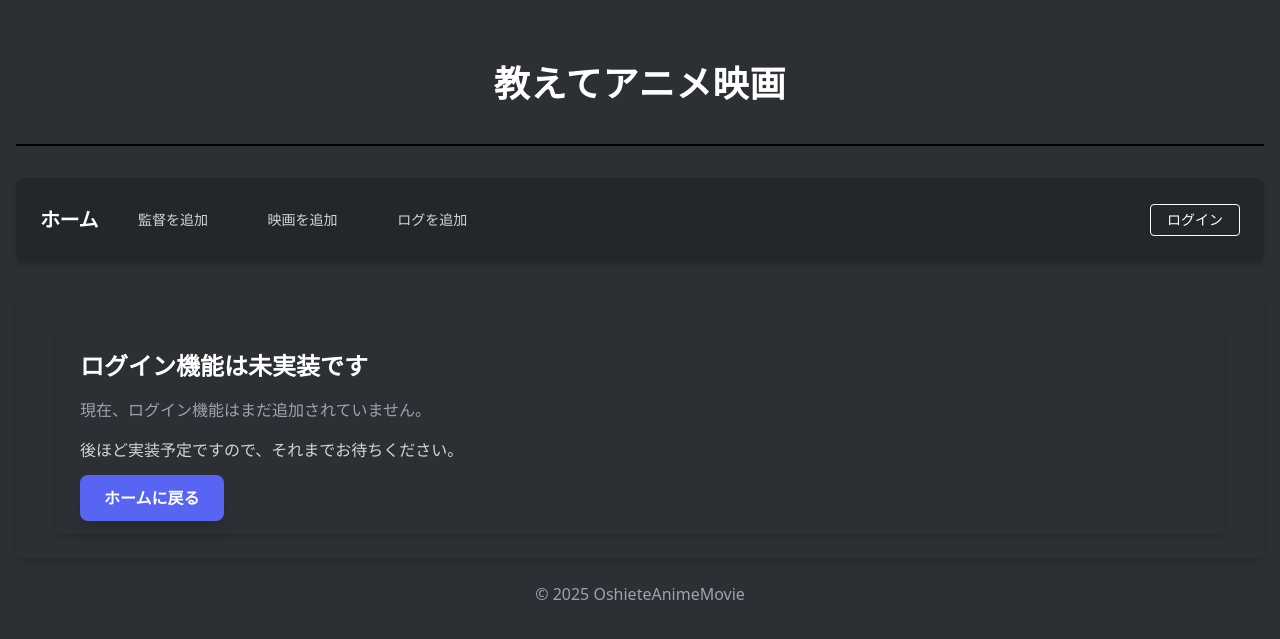
After one commit to moritakento0515/AnimeMovieReviews, a Django app: page /myapp/unavailable/ in a window 1280 px wide. The commit adds this page. Shown: the top 639 px of the page. Run offline with Django 5.2, Linux system fonts and the light colour scheme; some libraries are stand-ins or nearby versions.

Commit message:
unavailableページの実装

```diff
--- a/myapp/urls.py
+++ b/myapp/urls.py
@@ -11,4 +11,6 @@ urlpatterns = [
      path('edit/<int:pk>/',views.EditMovieView.as_view(),name='editmovie'),
      path('update/log/<int:pk>/',views.UpdateLogView.as_view(), name='updatelog'),
      path('delete/movie/<int:pk>/',views.DeleteMovieView.as_view(), name='deletemovie'),
+     path('unavailable/', views.unavailable_page, name='unavailable'),
+
 ]
--- a/myapp/views.py
+++ b/myapp/views.py
@@ -1,5 +1,6 @@
 from django.views import generic
 from django.urls import reverse
+from django.shortcuts import render
 from myapp.models import Movie, Director, Log
 from myapp.form import DirectorForm, MovieForm, LogForm
 
@@ -54,3 +55,6 @@ class DeleteMovieView(generic.DeleteView):
     template_name = "myapp/deletemovie.html"
     def get_success_url(self):
         return reverse('myapp:index',)
+
+def unavailable_page(request):
+    return render(request, 'myapp/unavailable.html')
--- a/templates/myapp/base.html
+++ b/templates/myapp/base.html
@@ -47,7 +47,7 @@
                     <a class="block mt-4 lg:inline-block lg:mt-0 text-gray-300 hover:text-white px-4 py-2 rounded" href="{% url 'myapp:writinglog' %}">ログを追加</a>
                 </div>
                 <div>
-                    <a href="#" class="inline-block text-sm px-4 py-2 leading-none border rounded text-white border-white hover:border-transparent hover:text-gray-900 hover:bg-white mt-4 lg:mt-0">ログイン</a>
+                    <a href="{% url 'myapp:unavailable' %}" class="inline-block text-sm px-4 py-2 leading-none border rounded text-white border-white hover:border-transparent hover:text-gray-900 hover:bg-white mt-4 lg:mt-0">ログイン</a>
                 </div>
             </div>
         </nav>
--- /dev/null
+++ b/templates/myapp/unavailable.html
@@ -0,0 +1,18 @@
+{% extends 'myapp/base.html' %}
+
+{% block title %}ログイン機能 - 未実装{% endblock %}
+
+{% block content %}
+<div class="container mx-auto px-4 mt-6">
+    <div class="bg-[#2c2f33] p-6 rounded-lg shadow-md">
+        <h2 class="text-2xl font-bold text-white mb-4">ログイン機能は未実装です</h2>
+        <p class="text-gray-400">現在、ログイン機能はまだ追加されていません。</p>
+        <p class="mt-4 text-gray-300">後ほど実装予定ですので、それまでお待ちください。</p>
+        <div class="mt-6">
+            <a href="{% url 'myapp:index' %}" class="px-6 py-3 bg-[#5865F2] text-white font-semibold rounded-lg shadow-lg hover:bg-[#4752c4] transition">
+                ホームに戻る
+            </a>
+        </div>
+    </div>
+</div>
+{% endblock %}
```
Also changed, not shown: templates/myapp/editmovie.html (+5 -3 lines), db.sqlite3.
